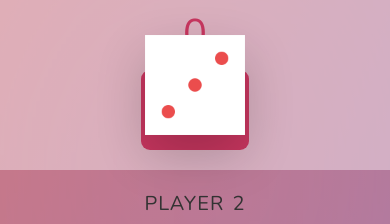
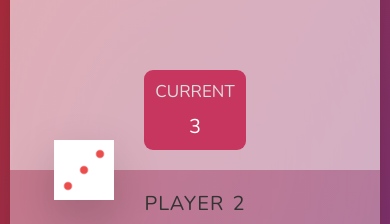
Before and after one commit to Vitor-P/Pig-Game, a plain HTML site: page index.html in a window 390 px wide. Both pictures are taken after a click on the button "🎲 ROLL DICE". Shown: the part 252-476 px from the top of the page. Drawn offline with nearby package versions, Linux system fonts and the light colour scheme.

Commit message:
Ajust size of main to be proportional to any size and other media-queries alterations

```diff
--- a/css/media-queries.css
+++ b/css/media-queries.css
@@ -31,6 +31,7 @@
 
   main {
     flex-direction: column;
+    height: 90%;
   }
 
   .btn::first-letter {
@@ -57,7 +58,7 @@
     top: 56rem;
   }
 
-/* LAYOUT */
+  /* LAYOUT */
   .player {
     flex: 50%;
     padding: 10rem 4rem 2rem 4rem;
@@ -106,4 +107,12 @@
     font-size: 2rem;
   }
 
+  .dice {
+    position: absolute;
+    left: 20%;
+    top: 50%;
+    transform: translate(-50%, -50%);
+    height: 6rem;
+    box-shadow: 0 2rem 5rem rgba(0, 0, 0, 0.2);
+  }
 }
--- a/css/style.css
+++ b/css/style.css
@@ -25,8 +25,8 @@ body {
 /* LAYOUT */
 main {
   position: relative;
-  width: 100rem;
-  height: 60rem;
+  width: 95%;
+  height: 95%;
   background-color: rgba(255, 255, 255, 0.35);
   backdrop-filter: blur(200px);
   filter: blur();
```
Also changed, not shown: text.txt (added).
